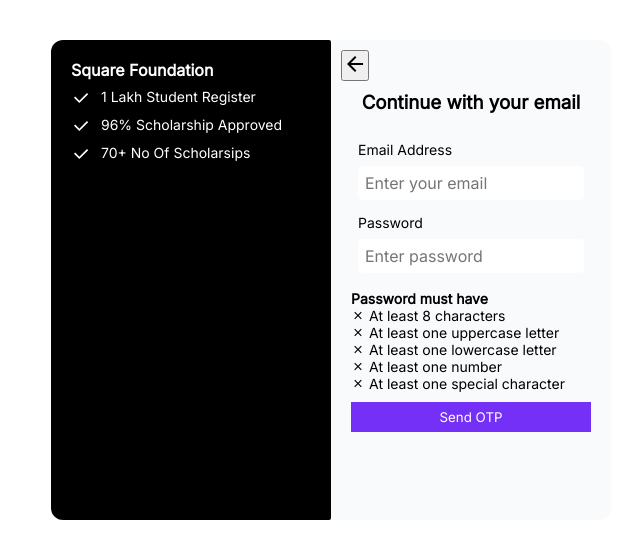
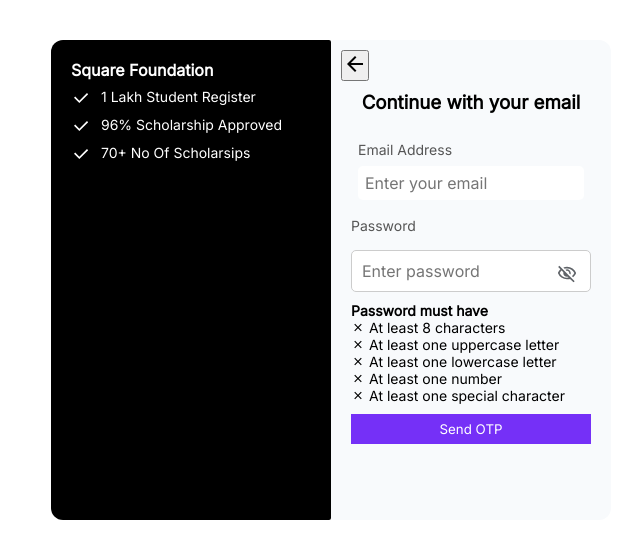
Before and after one commit to aditya6296/SquareFoundationFrontend, a React (Vite) app: page /signup in a window 1280 px wide. Shown: the top 558 px of the page, without its empty margins (309-949 px from the left). Built offline with nearby package versions, Linux system fonts and the light colour scheme; no server answers.

Commit message:
small changes

```diff
--- a/src/Components/SignUp/signup.jsx
+++ b/src/Components/SignUp/signup.jsx
@@ -4,7 +4,7 @@
 import useOtp from "../../hooks/useOtp";
 import PropTypes from "prop-types";
 import { toast } from "react-toastify";
-import { ClipLoader, FadeLoader } from "react-spinners"; // Import spinner
+import { FadeLoader } from "react-spinners"; // Import spinner
 
 // import SendverifyEmail from "../../hooks/verifyEmail";
 
@@ -12,6 +12,7 @@
   const [email, setEmail] = useState("");
   const [isPassword, setIsPassword] = useState("");
   const [resendTimer, setResendTimer] = useState(0);
+  const [visible, setVisible] = useState(false);
 
   useEffect(() => {
     let timer;
@@ -232,7 +233,7 @@
               onSubmit={handleSubmit}
             >
               <div className={styles.signup_page_input_email_container}>
-                <p>Email Address</p>
+                <label>Email Address</label>
                 <input
                   disabled={isOtpSent && email === otpSentEmail} // if otp already sent
                   type="email"
@@ -243,11 +244,11 @@
                   required
                 />
               </div>
-              <div className={styles.signup_page_input_password_container}>
-                <p>Password</p>
+              {/* <p>Password</p> */}
+              {/* <div className={styles.password_input_Container}>
                 <input
                   disabled={isOtpSent}
-                  type="password"
+                  type={visible ? "text" : "password"}
                   placeholder="Enter password"
                   onChange={(e) => {
                     validatePassword(e.target.value);
@@ -255,7 +256,48 @@
                   }}
                   className={styles.signup_page_input_password_container}
                 />
+                <button type="button" onClick={() => setVisible(!visible)}>
+                  {visible ? (
+                    <img src="/src/assets/signup_images/visibility_on.svg" />
+                  ) : (
+                    <img src="/src/assets/signup_images/visibility_off.svg" />
+                  )}
+                </button>
+              </div> */}
+
+              <div className={styles.passwordContainer}>
+                <label>Password</label>
+                <div className={styles.inputWrapper}>
+                  <input
+                    disabled={isOtpSent}
+                    type={visible ? "text" : "password"}
+                    placeholder="Enter password"
+                    onChange={(e) => {
+                      validatePassword(e.target.value);
+                      setIsPassword(e.target.value);
+                    }}
+                    className={styles.passwordInput}
+                  />
+                  <button
+                    type="button"
+                    className={styles.visibilityToggle}
+                    onClick={() => setVisible(!visible)}
+                  >
+                    {visible ? (
+                      <img
+                        src="/src/assets/signup_images/visibility_on.svg"
+                        alt="Show"
+                      />
+                    ) : (
+                      <img
+                        src="/src/assets/signup_images/visibility_off.svg"
+                        alt="Hide"
+                      />
+                    )}
+                  </button>
+                </div>
               </div>
+
               <div>
                 {isOtpSent ? (
                   <div>
--- a/src/Components/SignUp/signup.module.css
+++ b/src/Components/SignUp/signup.module.css
@@ -185,3 +185,38 @@
   justify-content: center;
   z-index: 9999;
 }
+
+.passwordContainer {
+  display: flex;
+  flex-direction: column;
+  gap: 8px;
+}
+
+.inputWrapper {
+  position: relative;
+  width: 100%;
+}
+
+.passwordInput {
+  width: 100%;
+  padding: 10px 40px 10px 10px; /* Space for the icon */
+  border: 1px solid #ccc;
+  border-radius: 5px;
+  font-size: 16px;
+}
+
+.visibilityToggle {
+  position: absolute;
+  right: 10px;
+  top: 65%;
+  transform: translateY(-50%);
+  background: none;
+  border: none;
+  cursor: pointer;
+  padding: 4px;
+}
+
+.visibilityToggle img {
+  width: 20px;
+  height: 20px;
+}
```
Also changed, not shown: src/Pages/AmbitionPage/ambitionCard.js (+4 -4 lines), src/Components/Navbar/navbar.module.css (line endings or trailing spaces), src/assets/signup_images/visibility_off.svg (added), src/assets/signup_images/visibility_on.svg (added).
